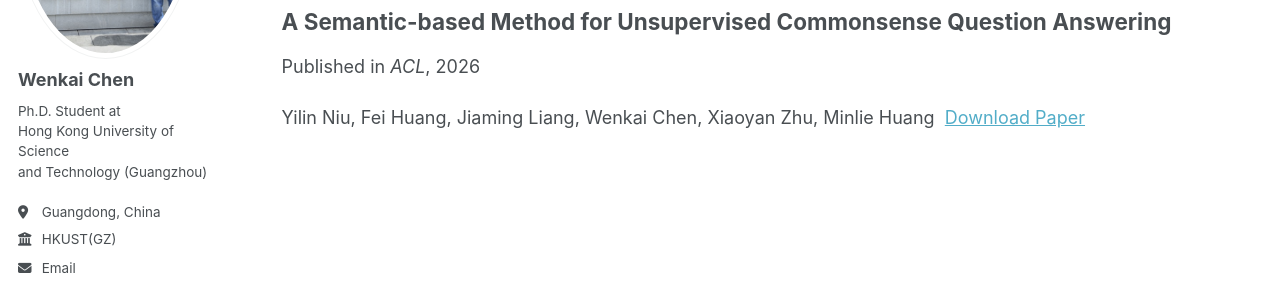
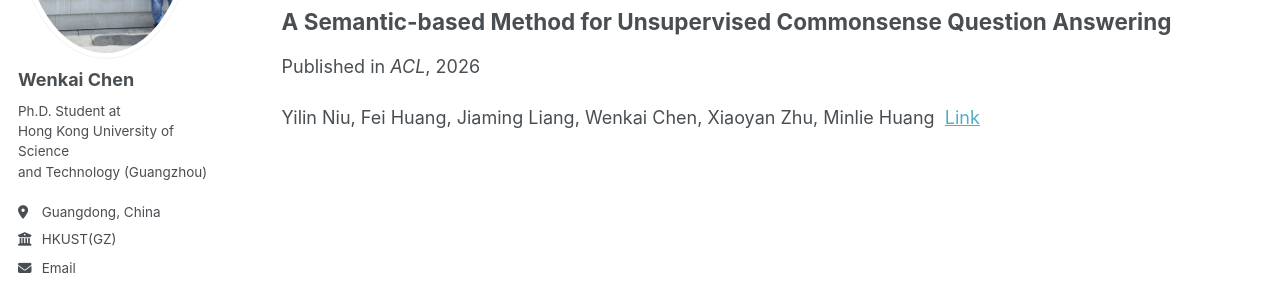
Before and after one commit to WK-Chen/WK-Chen.github.io, a Jekyll site: the page built from _pages/publications.html, in a window 1280 px wide. Shown: the part 298-590 px from the top of the page. Built offline with Jekyll 4.4.1, drawn with Linux system fonts in a browser that asks for light colours; some web fonts are replaced; a script bundle is joined from its source files by our own code; library files that are not in the unit come from our copies.

Commit message:
Update archive-single.html

```diff
--- a/_includes/archive-single.html
+++ b/_includes/archive-single.html
@@ -49,13 +49,13 @@
     {% endif %}
 
     {% if post.citation and post.paperurl and post.slidesurl and post.bibtexurl %}
-      <p>{{ post.citation }}&nbsp;&nbsp;<a href="{{ post.paperurl }}">Download Paper</a> | <a href="{{ post.slidesurl }}">Download Slides</a> | <a href="{{ post.bibtexurl }}">Download Bibtex</a></p>
+      <p>{{ post.citation }}&nbsp;&nbsp;<a href="{{ post.paperurl }}">Link</a> | <a href="{{ post.slidesurl }}">Download Slides</a> | <a href="{{ post.bibtexurl }}">Download Bibtex</a></p>
     {% elsif post.citation and post.paperurl and post.slidesurl %}
-      <p>{{ post.citation }}&nbsp;&nbsp;<a href="{{ post.paperurl }}">Download Paper</a> | <a href="{{ post.slidesurl }}">Download Slides</a></p>
+      <p>{{ post.citation }}&nbsp;&nbsp;<a href="{{ post.paperurl }}">Link</a> | <a href="{{ post.slidesurl }}">Download Slides</a></p>
     {% elsif post.citation and post.paperurl and post.bibtexurl %}
-      <p>{{ post.citation }}&nbsp;&nbsp;<a href="{{ post.paperurl }}">Download Paper</a> | <a href="{{ post.bibtexurl }}">Download Bibtex</a></p>
+      <p>{{ post.citation }}&nbsp;&nbsp;<a href="{{ post.paperurl }}">Link</a> | <a href="{{ post.bibtexurl }}">Download Bibtex</a></p>
     {% elsif post.citation and post.paperurl %}
-      <p>{{ post.citation }}&nbsp;&nbsp;<a href="{{ post.paperurl }}">Download Paper</a></p>
+      <p>{{ post.citation }}&nbsp;&nbsp;<a href="{{ post.paperurl }}">Link</a></p>
     {% elsif post.citation and post.slidesurl and post.bibtexurl %}
       <p>{{ post.citation }}&nbsp;&nbsp;<a href="{{ post.slidesurl }}">Download Slides</a> | <a href="{{ post.bibtexurl}}">Download Bibtex</a></p>
     {% elsif post.citation and post.slidesurl %}
@@ -65,9 +65,9 @@
     {% elsif post.citation %}
       <p>{{ post.citation }}</p>
     {% elsif post.paperurl and post.bibtexurl %}
-      <p><a href="{{ post.paperurl }}">Download Paper</a> | <a href="{{ post.bibtexurl }}">Download Bibtex</a></p>
+      <p><a href="{{ post.paperurl }}">Link</a> | <a href="{{ post.bibtexurl }}">Download Bibtex</a></p>
     {% elsif post.paperurl %}
-      <p><a href="{{ post.paperurl }}">Download Paper</a></p>
+      <p><a href="{{ post.paperurl }}">Link</a></p>
     {% elsif post.slidesurl and post.bibtexurl %}
       <p><a href="{{ post.slidesurl }}">Download Slides</a> | <a href="{{ post.bibtexurl }}">Download Bibtex</a></p>
     {% elsif post.slidesurl %}
```
